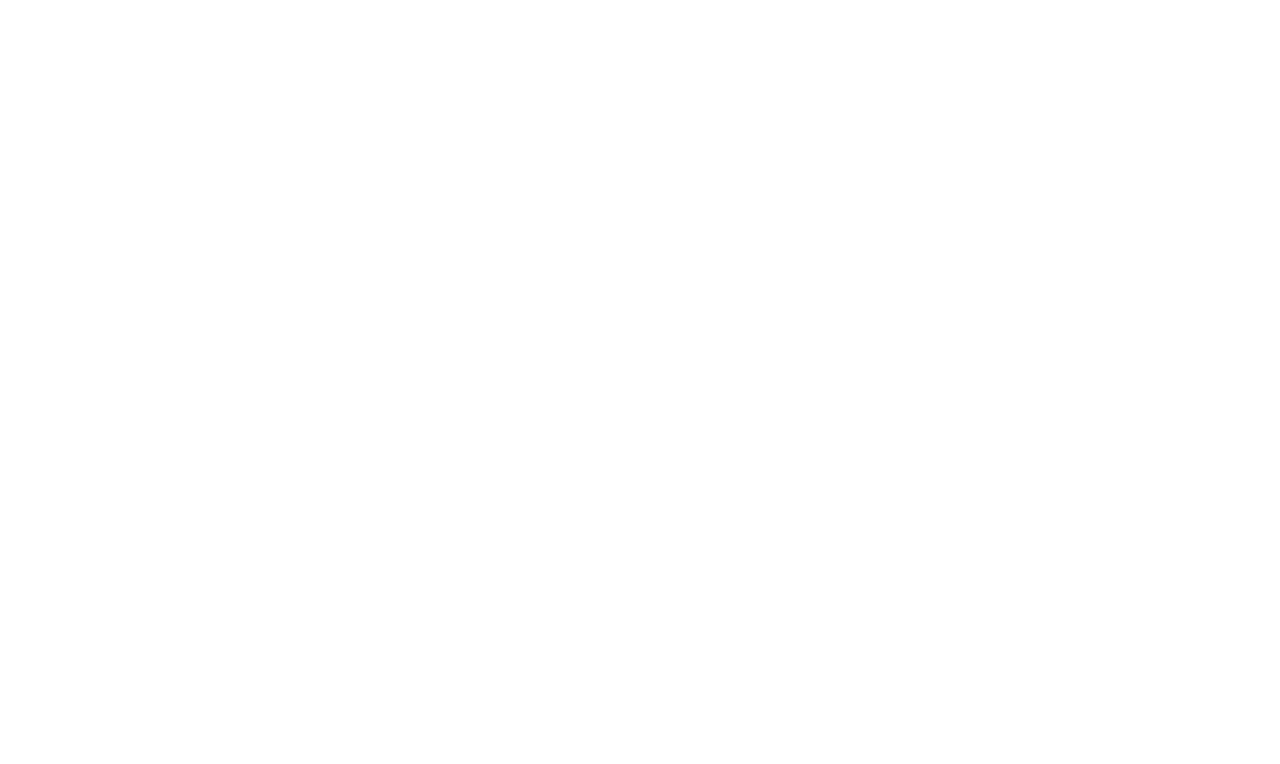
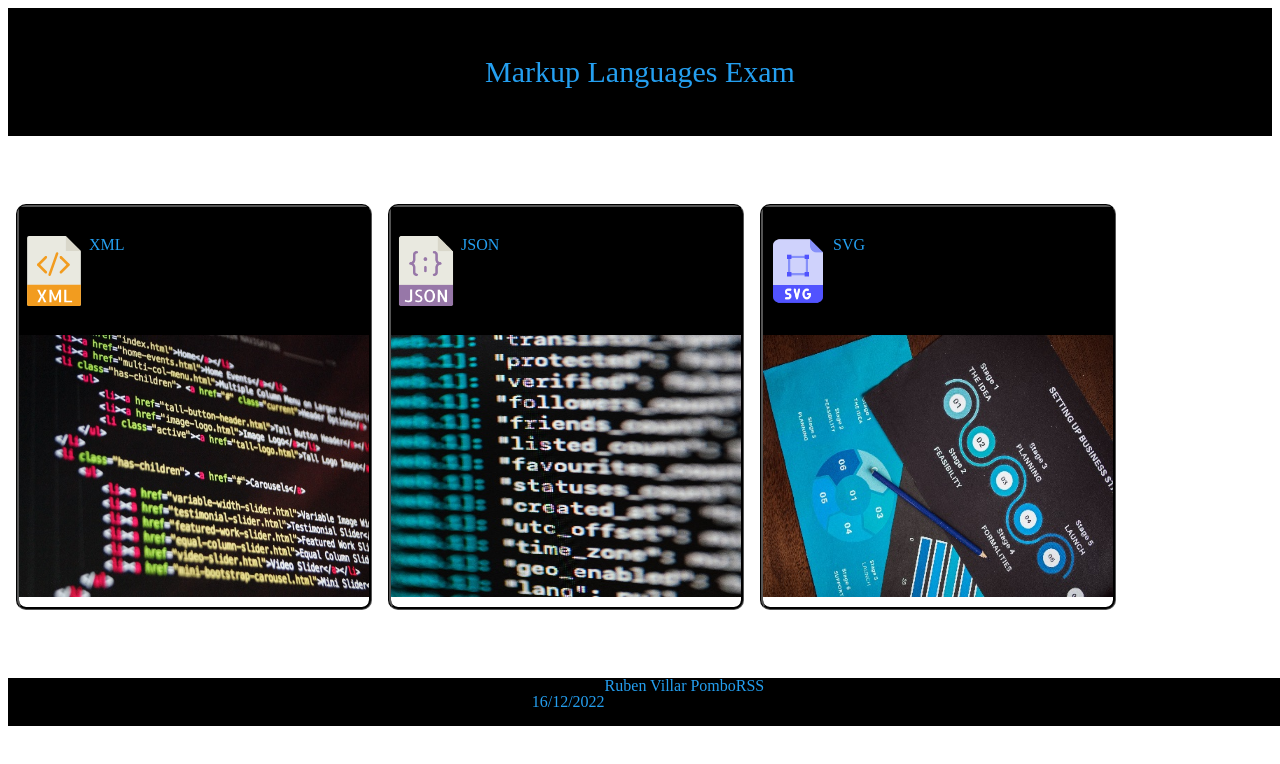
Before and after one commit to rubenvillarp/dam1-project-ruben, a plain HTML site: page index.html in a window 1280 px wide. Drawn offline with Linux system fonts and the light colour scheme.

Commit message:
Styles added

```diff
--- /dev/null
+++ b/css/style.css
@@ -0,0 +1,95 @@
+
+html {
+    height: 100%;
+}
+body {
+    height: 100%;
+}
+header{
+    display: flex;
+    justify-content: center;
+    align-content: center;
+    background-color: black;
+    height: 8em;
+    margin-bottom: 0.5em;
+}
+header a{
+    font-size: 30px;
+    color: #249FF0;
+    align-self: center;
+}
+footer{
+    color: #249FF0;
+    display: flex;
+    flex-wrap: wrap;
+    flex-direction: row;
+    align-content: center;
+    justify-content: center;
+    background-color: black;
+    height: 3em;
+    margin-top: 0.5em;
+    width: 100vw;
+}
+footer a{
+    color: #249FF0;
+    justify-content: center;
+}
+section{
+    width: 350px;
+    height: 400px;
+    margin: 0.5em;
+    border-style: groove;
+    border-radius: 10px;
+    border-color: black;
+}
+main{
+    display: flex;
+    flex-direction: row;
+    flex-wrap: wrap;
+    width: 100vw;
+    align-content: space-between;
+    margin-top: 60px;
+    margin-bottom: 60px;
+}
+main a{
+    color: #249FF0;
+}
+.image{
+    height: 262px;
+    width: 350px;
+    border-radius: 0 8 0 8;
+}
+.cardtop{
+    display: flex;
+    flex-direction: row;
+    flex-wrap: wrap;
+    width: 100%;
+    align-content: center;
+    height: 8em;
+    background-color: black;
+}
+.cardtop img{
+    align-self: flex-start;
+    justify-self: center;
+}
+#xml>a{
+    color: #F69E30;
+}
+#json>a{
+    color: #9777AB;
+}
+#svg>a{
+    color: #5153FF;
+}
+a:hover{
+    color: white;
+}
+footer a:first-child{
+    font-weight: bold;
+}
+footer>p{
+    align-self: flex-start;
+}
+a{
+    text-decoration: none;
+}
--- a/index.html
+++ b/index.html
@@ -5,8 +5,39 @@
     <meta http-equiv="X-UA-Compatible" content="IE=edge">
     <meta name="viewport" content="width=device-width, initial-scale=1.0">
     <title>Index</title>
+    <link rel="stylesheet" href="./css/style.css">
 </head>
 <body>
-
+    <header>
+        <a href="./index.html">Markup Languages Exam</a>
+    </header>
+    <main>
+        <section id="xml">
+            <article class="cardtop">
+                <img src="./img/xml.svg" alt="xml logo" width="70px">
+                <a href="./xml.html">XML</a>
+            </article>
+            <img src="./img/image-xml.jpg" alt="xml image" class="image">
+        </section>
+        <section id="json">
+            <article class="cardtop">
+                <img src="./img/json.png" alt="json logo" width="70px">
+                <a href="./json.html">JSON</a>
+            </article>
+            <img src="./img/image-json.jpg" alt="json image" class="image">
+        </section>
+        <section id="svg">
+            <article class="cardtop">
+                <img src="./img/svg.png" alt="svg logo" width="70px">
+                <a href="./svg.html">SVG</a>
+            </article>
+            <img src="./img/image-svg.jpg" alt="svg image" class="image">
+        </section>
+    </main>
+    <footer>
+        <p>16/12/2022</p>
+        <a href="https://github.com/rubenvillarp">Ruben Villar Pombo</a>
+        <a href="">RSS</a>
+    </footer>
 </body>
 </html>
```
Also changed, not shown: img/favicon.ico (added), img/image-json.jpg (added), img/image-svg.jpg (added), img/image-xml.jpg (added), img/json.png (added), img/svg.png (added), img/xml.svg (added).
